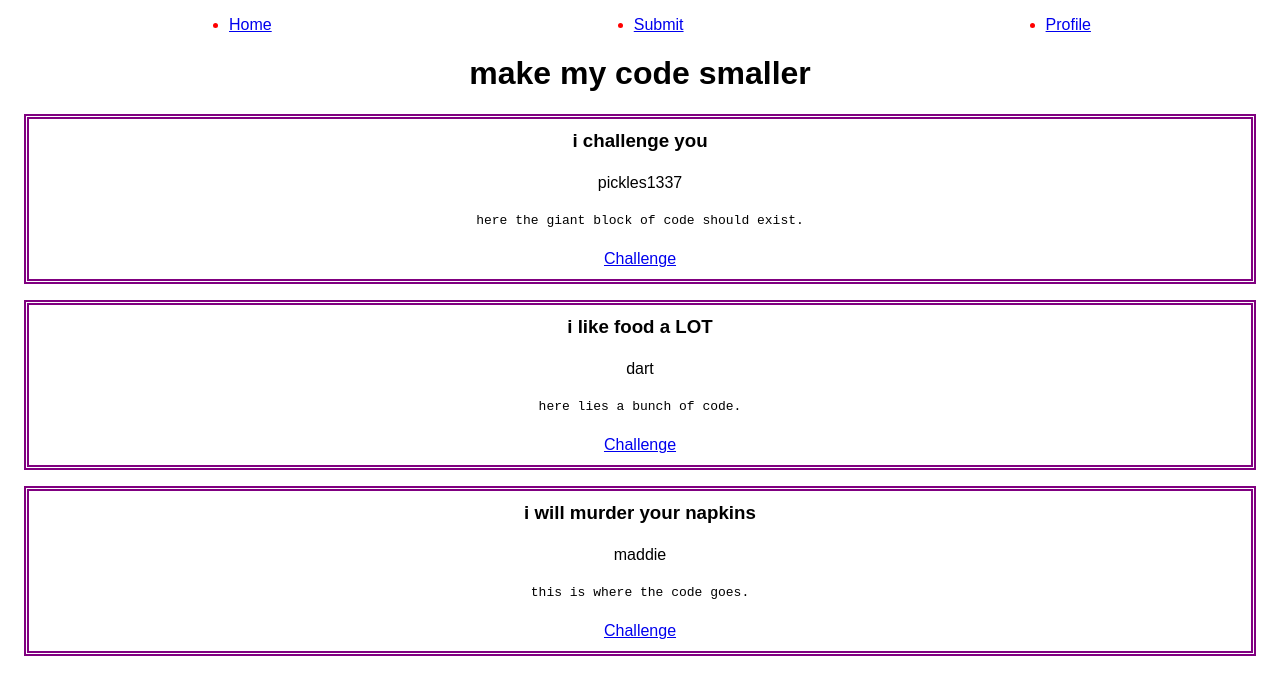
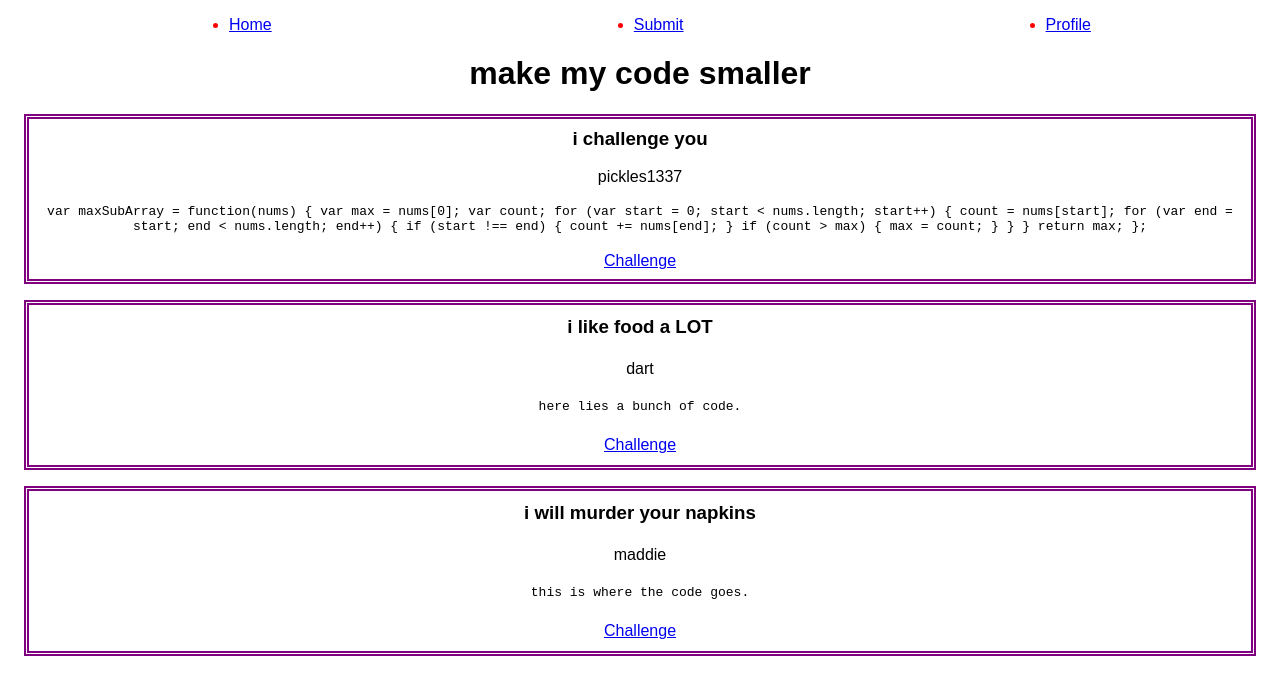
Before and after one commit to pickles27/make-my-code-smaller, a React (Create React App) app: page / in a window 1280 px wide. Shown: the top 694 px of the page. Built offline with nearby package versions, Linux system fonts and the light colour scheme.

Commit message:
update navbar style

```diff
--- a/mockData.js
+++ b/mockData.js
@@ -3,7 +3,23 @@ export const submissionList = [
     id: "1",
     author: "pickles1337",
     title: "i challenge you",
-    body: "here the giant block of code should exist."
+    body: `var maxSubArray = function(nums) {
+      var max = nums[0];
+      var count;
+      for (var start = 0; start < nums.length; start++) {
+          count = nums[start];
+          for (var end = start; end < nums.length; end++) {
+              if (start !== end) {
+                  count += nums[end];
+              }
+              if (count > max) {
+                  max = count;
+              }
+          }
+      }
+
+      return max;
+  };`
   },
   {
     id: "2",
--- a/src/App.js
+++ b/src/App.js
@@ -16,7 +16,7 @@ export default function App() {
           <Route exact path="/">
             <Newsfeed />
           </Route>
-          <Route path="/submit">
+          <Route path="/submit/:id">
             <Submission />
           </Route>
           <Route path="/profile">
```
